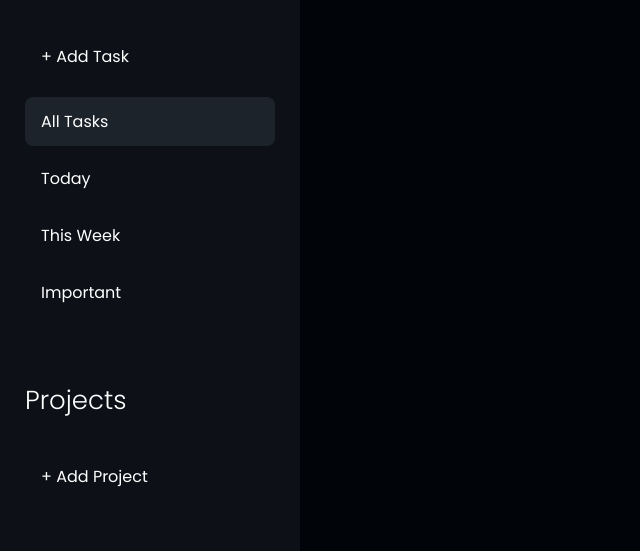
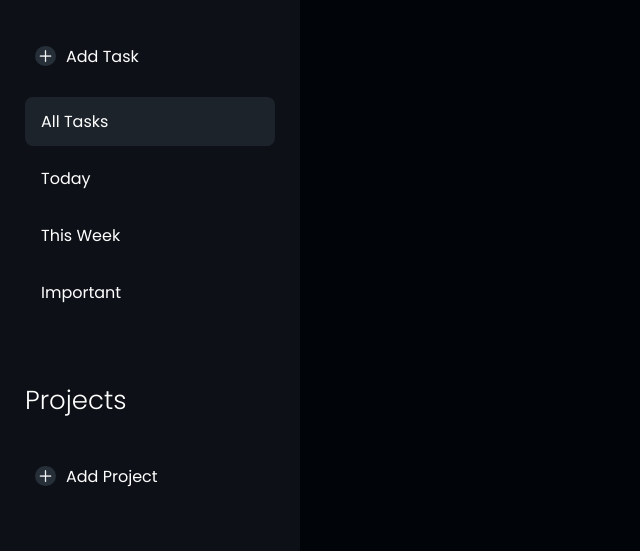
Before and after one commit to PDLIF/to-do-list-TOP, a website built with webpack: page src/index.html in a window 1280 px wide. Shown: the top 551 px of the page, 0-640 px from the left. Built offline with nearby package versions, Linux system fonts and the light colour scheme.

Commit message:
improve abb-buttons style

```diff
--- a/src/index.html
+++ b/src/index.html
@@ -107,7 +107,7 @@
 
         <div class="side-menu">
             <section class="home-section">
-                <div class="btn add-task-btn"><a>+ Add Task</a></div>
+                <div class="btn add-task-btn"><span class="add-sign"><img src="/src/assets/form-exit-btn/form-exit-btn.png" alt="" class="add-sign-img"></span><a>Add Task</a></div>
                 <ul class="home-list">
                     <li class="tab home-list-tab all-tasks-tab"><a>All Tasks</a></li>
                     <li class="tab home-list-tab today-tasks-tab"><a>Today</a></li>
@@ -118,7 +118,7 @@
             <section class="projects-section">
                 <h5 class="projects-heading">Projects</h5>
                 <ul class="projects-list"></ul>
-                <div class="btn add-project-btn"><a>+ Add Project</a></div>
+                <div class="btn add-project-btn"><span class="add-sign"><img src="/src/assets/form-exit-btn/form-exit-btn.png" alt="" class="add-sign-img"></span><a>Add Project</a></div>
             </section>
         </div>
         <div class="content">
--- a/src/style.css
+++ b/src/style.css
@@ -95,6 +95,14 @@ body {
     display: flex;
     flex-direction: column;
     gap: .5rem;
+}
+
+.side-menu .btn {
+    position: relative;
+}
+
+.side-menu .btn a {
+    margin-left: 25px;
 }
 
 .side-menu .btn, .side-menu .tab {
@@ -522,3 +530,19 @@ input:focus, textarea:focus, select:focus {
     width: 15px;
     margin: 5px;
 }
+
+.add-sign {
+    position: absolute;
+    left: 10px;
+    top: 14px;
+
+    background-color: var(--task-options-btn);
+    padding: 3px;
+    border-radius: 100px;
+    height: 20px;
+}
+
+.add-sign-img {
+    width: 15px;
+    transform: translateY(-23%) rotate(45deg); /* Creates a downward arrow */
+}
```
Also changed, not shown: src/dom-controller-module/DOMController.js (+0 -81 lines).
